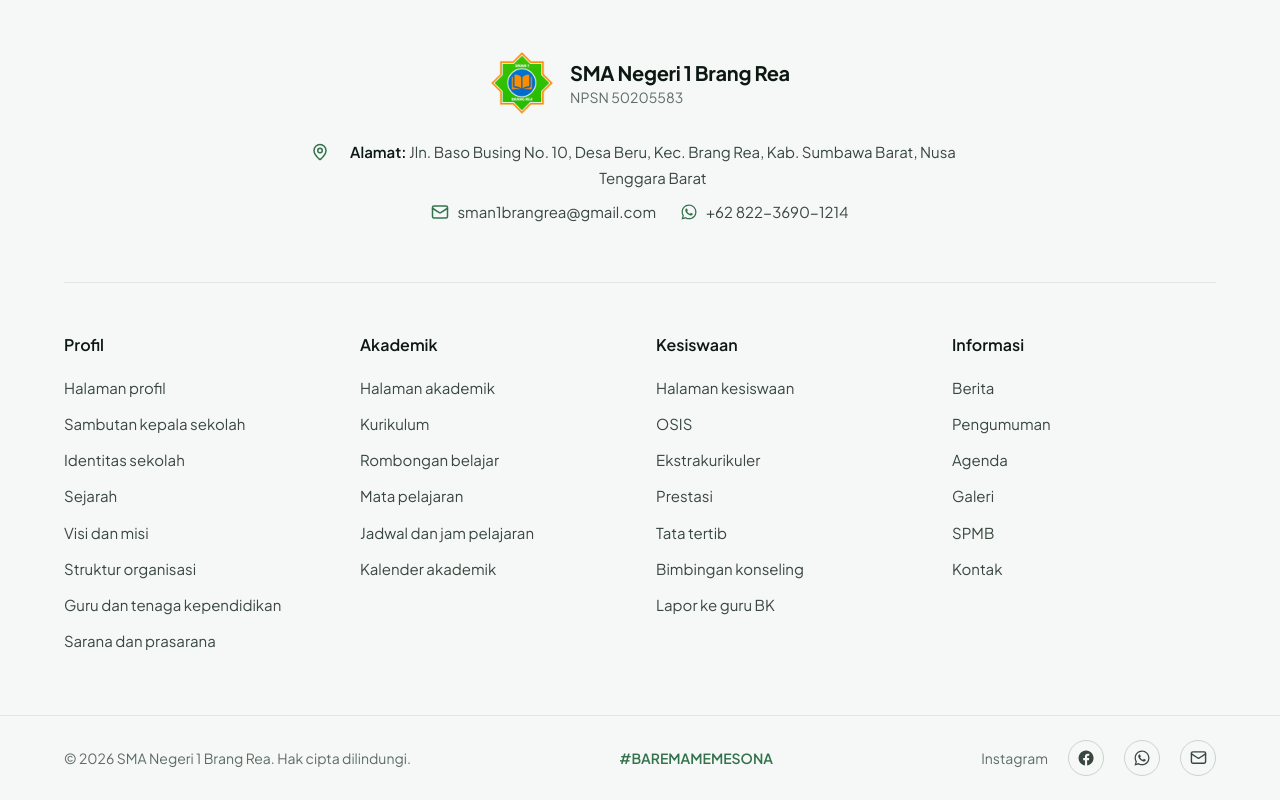
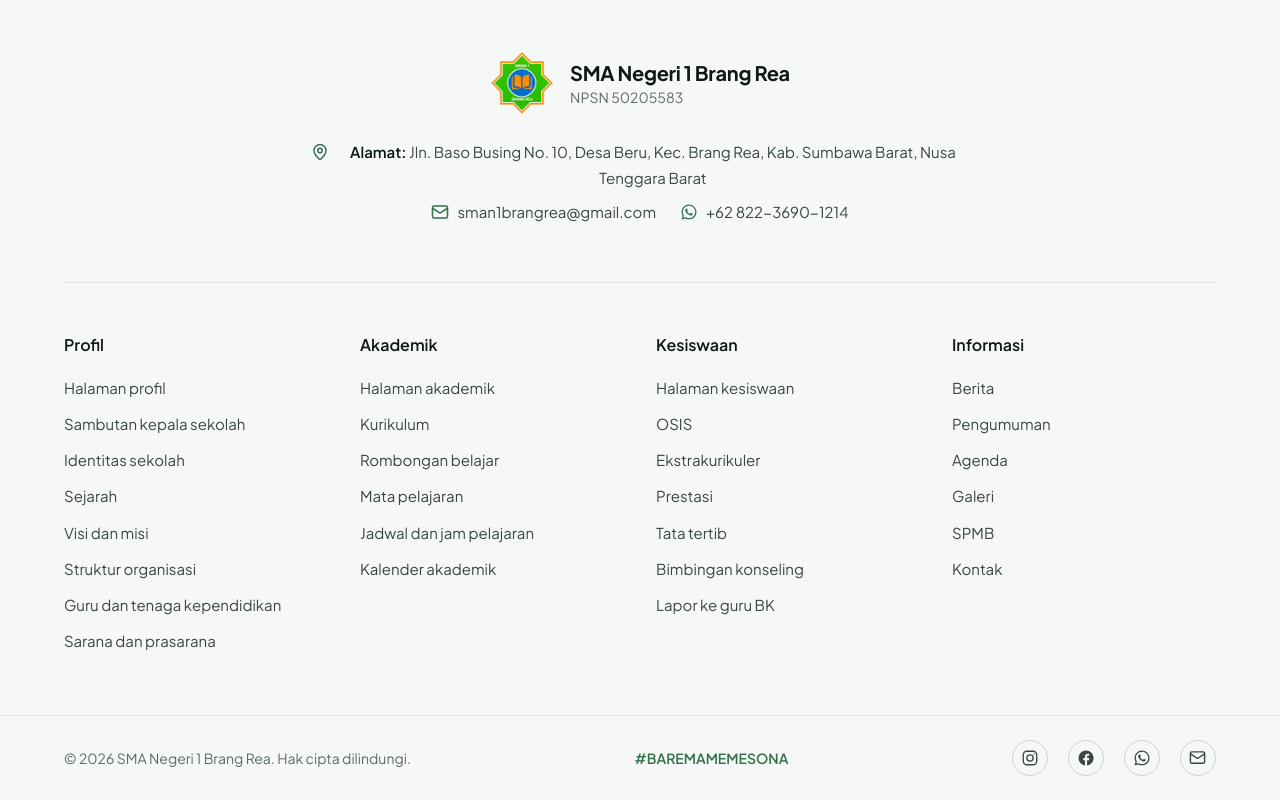
Before and after one commit to Rifkiwirawan007/SMAN-1-Brang-Rea, a Next.js app: page / in a window 1280 px wide. Shown: the part 7206-8006 px from the top of the page. Built offline with nearby package versions, Linux system fonts and the light colour scheme; no server answers.

Commit message:
feat: tambah ikon ig di footer

```diff
--- a/src/components/layout/site-footer.tsx
+++ b/src/components/layout/site-footer.tsx
@@ -2,7 +2,7 @@ import Image from "next/image";
 import Link from "next/link";
 import { ChevronDown, Mail, MapPin } from "lucide-react";
 import { MENU_UTAMA } from "@/data/navigasi";
-import { IkonFacebook, IkonWhatsApp } from "@/components/ui/icons";
+import { IkonFacebook, IkonInstagram, IkonWhatsApp } from "@/components/ui/icons";
 import { waLink } from "@/lib/format";
 import { mapsLink } from "@/lib/konten/util";
 import type { Sekolah } from "@/lib/konten/tipe";
@@ -95,8 +95,14 @@ export function SiteFooter({ sekolah }: { sekolah: Sekolah }) {
           </p>
           <p className="font-semibold text-brand">{sekolah.tagar}</p>
           <div className="flex items-center gap-5">
-            <a href={sekolah.kontak.instagramUrl || "https://www.instagram.com/sman1brangrea/"} target="_blank" rel="noopener noreferrer" className="hover:text-brand hover:underline">
-              Instagram
+            <a
+              href={sekolah.kontak.instagramUrl || "https://www.instagram.com/sman1brangrea/"}
+              target="_blank"
+              rel="noopener noreferrer"
+              aria-label="Instagram SMAN 1 Brang Rea"
+              className="grid h-9 w-9 place-items-center rounded-full border border-line-2 text-ink-2 transition-colors duration-200 hover:border-brand hover:bg-brand hover:text-white"
+            >
+              <IkonInstagram size={18} />
             </a>
             <a
               href={sekolah.kontak.facebookUrl}
```
